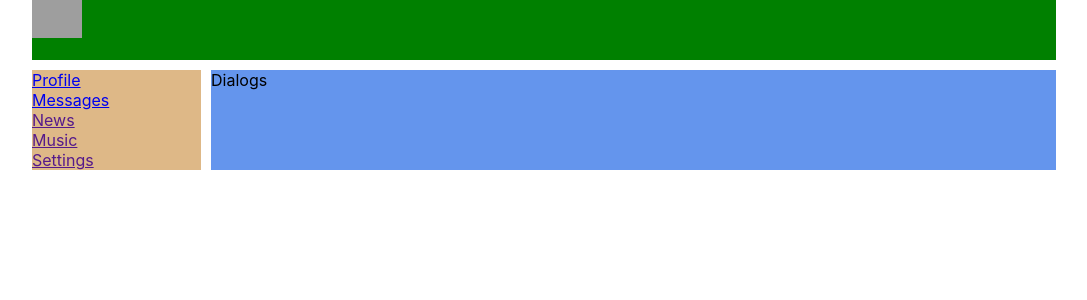
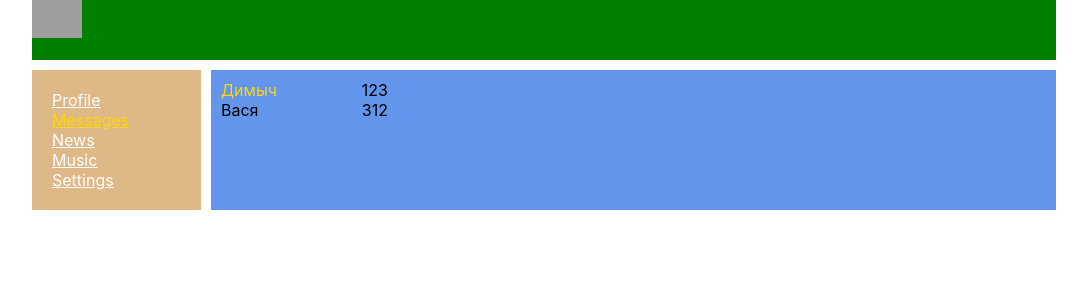
Before and after one commit to leonraz58/samurai-way-main, a React (Create React App) app: page /dialogs in a window 1280 px wide. Shown: the top 300 px of the page, without its empty margins (96-1183 px from the left). Built offline with nearby package versions, Linux system fonts and the light colour scheme; grey boxes are pictures that could not be loaded.

Commit message:
19 Navlink + 20 Dialogs

```diff
--- a/src/components/Dialogs/Dialogs.module.css
+++ b/src/components/Dialogs/Dialogs.module.css
@@ -0,0 +1,20 @@
+.dialogs {
+    display: grid;
+    grid-template-columns: 2fr 10fr;
+}
+
+.dialogsItems {
+padding: 10px
+}
+
+.dialogsItems .active {
+    color: gold
+}
+
+.messages{
+padding: 10px
+}
+
+.messages .message {
+
+}
--- a/src/components/Dialogs/Dialogs.tsx
+++ b/src/components/Dialogs/Dialogs.tsx
@@ -1,11 +1,19 @@
 import s from './Dialogs.module.css'
 
 
-type DialogsPropsType = {
+type DialogsPropsType = {}
+export const Dialogs = (Props: DialogsPropsType) => {
+    return (
+        <div className={s.dialogs}>
+            <div className={s.dialogsItems}>
+                <div className={s.dialog+' '+s.active}>Димыч</div>
+                <div className={s.dialog}>Вася</div>
+            </div>
+            <div className={s.messages}>
+            <div className={s.message}>123</div>
+                <div className={s.message}>312</div>
+            </div>
+        </div>
 
-}
-export const Dialogs = (Props:DialogsPropsType) => {
-    return (
-        <div>Dialogs</div>
     )
 }
--- a/src/components/Navbar/Navbar.module.css
+++ b/src/components/Navbar/Navbar.module.css
@@ -1,8 +1,14 @@
 .nav {
     grid-area: n;
     background-color: burlywood;
+    padding: 20px
 }
 
-.item {
+.item a {
     color: white;
+    text-display: none;
 }
+
+.item a.activeLink {
+    color: gold;
+}
--- a/src/components/Navbar/Navbar.tsx
+++ b/src/components/Navbar/Navbar.tsx
@@ -1,5 +1,6 @@
 import React from "react";
 import s from './Navbar.module.css'
+import {NavLink} from "react-router-dom";
 
 // let s = {
 //     'nav': Navbar_nav__?????
@@ -9,10 +10,10 @@ export const Navbar = ()=>{
     return (
         <nav className={s.nav}>
             <div className={s.item}>
-                <a href="/profile">Profile</a>
+                <NavLink to="/profile" activeClassName={s.activeLink}>Profile</NavLink>
             </div>
             <div className={s.item}>
-                <a href="/dialogs">Messages</a>
+                <NavLink to="/dialogs" activeClassName={s.activeLink}>Messages</NavLink>
             </div>
             <div className={s.item}>
                 <a href="">News</a>
--- a/src/components/Profile/MyPosts/Post/Post.module.css
+++ b/src/components/Profile/MyPosts/Post/Post.module.css
@@ -7,7 +7,7 @@
     color: greenyellow;
 }
 
-.item.active {
+.item.activeLink {
     color: gold;
 }
 
--- a/src/components/Profile/Profile.module.css
+++ b/src/components/Profile/Profile.module.css
@@ -4,6 +4,6 @@
     color: greenyellow;
 }
 
-.item.active {
+.item.activeLink {
     color: gold;
 }
```
